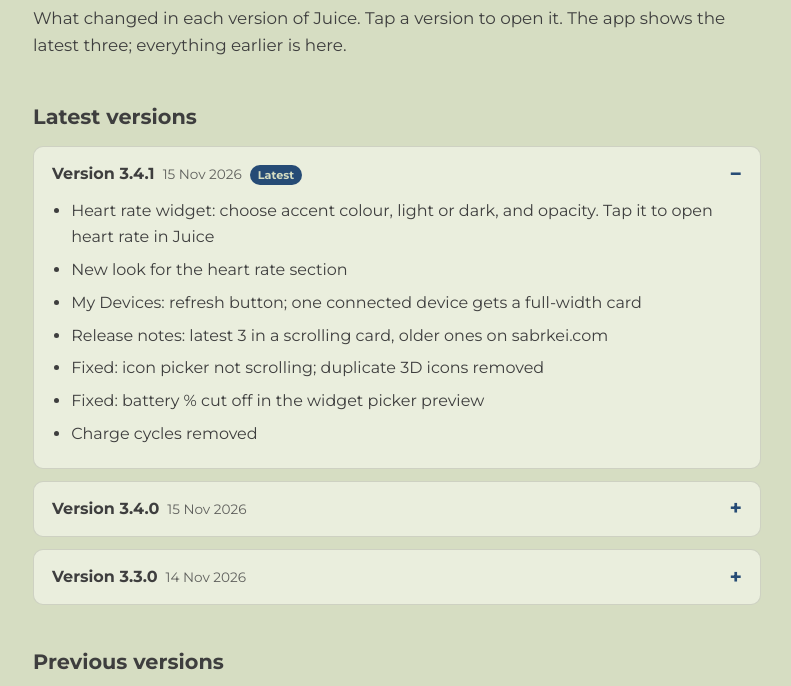
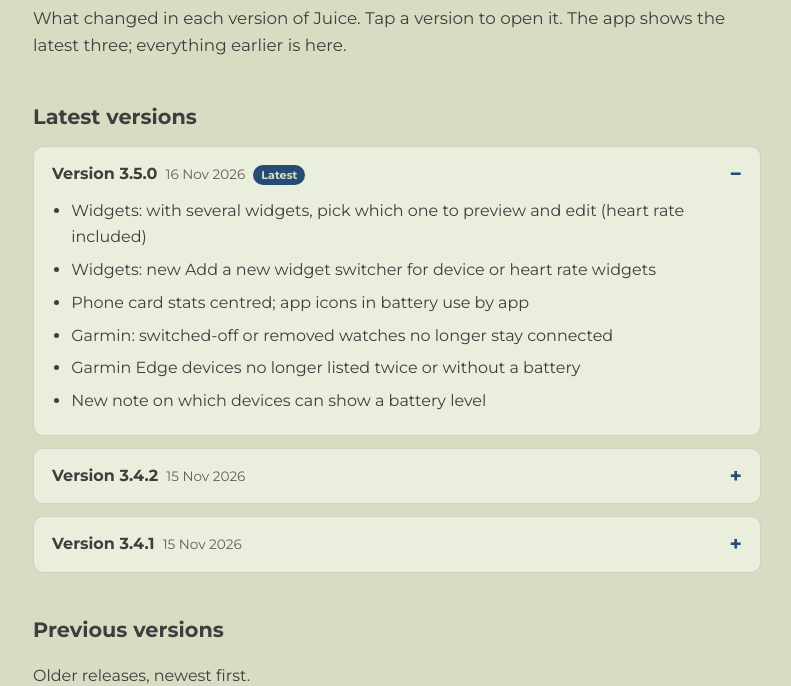
Before and after one commit to sabrkei/sabrkei.com, a website: page portfolio/juice/release-notes/index.html in a window 1280 px wide. Shown: the part 118-804 px from the top of the page, without its empty margins (243-1034 px from the left). Drawn offline with Linux system fonts and the light colour scheme.

Commit message:
Juice release notes: 3.5.0 (adds 3.4.2)

```diff
--- a/portfolio/juice/release-notes/index.html
+++ b/portfolio/juice/release-notes/index.html
@@ -104,8 +104,25 @@
   <p class="lead">What changed in each version of Juice. Tap a version to open it. The app shows the latest three; everything earlier is here.</p>
 
   <h2>Latest versions</h2>
-  <details class="card" id="v3-4-1" open>
-    <summary><span>Version 3.4.1<span class="release-date">15 Nov 2026</span><span class="tag">Latest</span></span></summary>
+  <details class="card" id="v3-5-0" open>
+    <summary><span>Version 3.5.0<span class="release-date">16 Nov 2026</span><span class="tag">Latest</span></span></summary>
+    <ul>
+        <li>Widgets: with several widgets, pick which one to preview and edit (heart rate included)</li>
+        <li>Widgets: new Add a new widget switcher for device or heart rate widgets</li>
+        <li>Phone card stats centred; app icons in battery use by app</li>
+        <li>Garmin: switched-off or removed watches no longer stay connected</li>
+        <li>Garmin Edge devices no longer listed twice or without a battery</li>
+        <li>New note on which devices can show a battery level</li>
+    </ul>
+  </details>
+  <details class="card" id="v3-4-2">
+    <summary><span>Version 3.4.2<span class="release-date">15 Nov 2026</span></span></summary>
+    <ul>
+        <li>Fixed: earbuds showing as charging after being taken out of their case</li>
+    </ul>
+  </details>
+  <details class="card" id="v3-4-1">
+    <summary><span>Version 3.4.1<span class="release-date">15 Nov 2026</span></span></summary>
     <ul>
         <li>Heart rate widget: choose accent colour, light or dark, and opacity. Tap it to open heart rate in Juice</li>
         <li>New look for the heart rate section</li>
@@ -116,6 +133,9 @@
         <li>Charge cycles removed</li>
     </ul>
   </details>
+
+  <h2 id="previous-versions">Previous versions</h2>
+  <p>Older releases, newest first.</p>
   <details class="card" id="v3-4-0">
     <summary><span>Version 3.4.0<span class="release-date">15 Nov 2026</span></span></summary>
     <ul>
@@ -137,9 +157,6 @@
         <li>Fixed popups and buttons being cut off or unreachable when Font size or Display size is set very large</li>
     </ul>
   </details>
-
-  <h2 id="previous-versions">Previous versions</h2>
-  <p>Older releases, newest first.</p>
   <details class="card" id="v3-2-1">
     <summary><span>Version 3.2.1<span class="release-date">14 Nov 2026</span></span></summary>
     <ul>
```
Also changed, not shown: portfolio/juice/index.html (+1 -1 lines).
